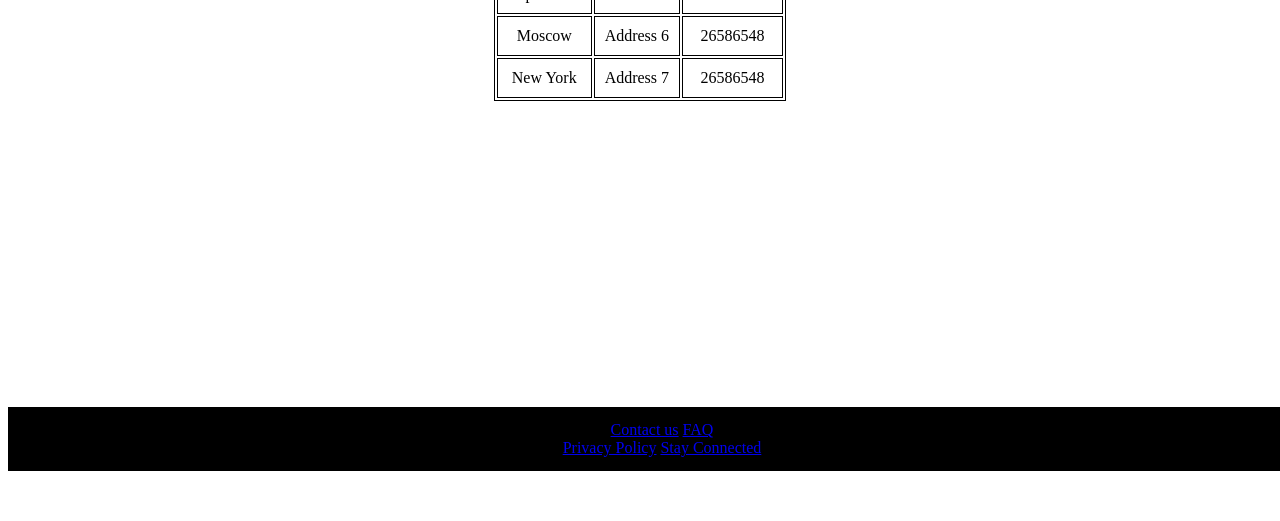
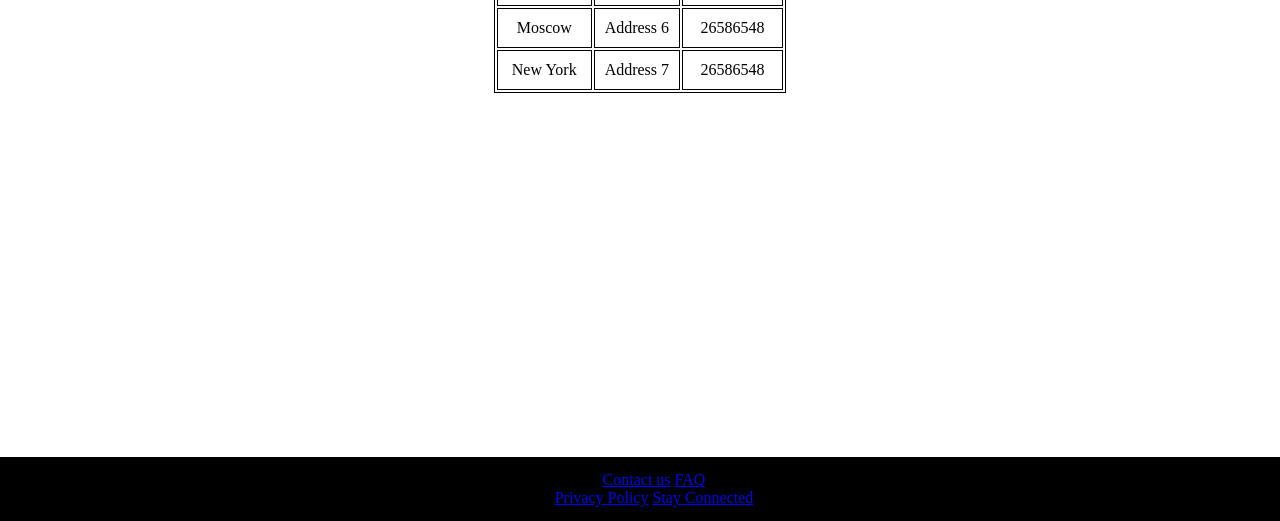
Before and after one commit to Azurion7/AirlineWebsite, a PHP site: page /contactinfo.html in a window 1280 px wide. Shown: the part 329-850 px from the top of the page. Before the commit the page ends 800 px from the top, so only its background shows below. Run offline with PHP 8.4, Linux system fonts and the light colour scheme.

Commit message:
something

```diff
--- a/contactinfo.html
+++ b/contactinfo.html
@@ -5,14 +5,14 @@
 	<meta charset="utf-8">
 	<meta name="viewport" content="width=device-width, initial-scale=1">
 	<link rel="stylesheet" type="text/css" href="styling.css" />
+
+	<header>
+		<img src="https://dribbble.com/shots/2021168-Google-Flights">  The Airlines
+	</header>
 </head>
 
 <body>
-
-	<header>
-			<img src="https://dribbble.com/shots/2021168-Google-Flights">  The Airlines
-	</header>
-
+<div id="ci-container">
 	<ul class="drop-ul">
 		<li><a href="#">Log In</a></li>
 		<li>
@@ -88,8 +88,7 @@
 	</table>
 	</div>
 
-
-	<footer class="footer">
+<footer class="footer">
 		<a href="#">Contact us</a>
 		<a href="#">FAQ</a>
 		<br>
@@ -97,6 +96,7 @@
 		<a href="#">Stay Connected</a>
 	</footer>
 
+</div>
 </body>
 
 </html>
--- a/styling.css
+++ b/styling.css
@@ -1,3 +1,13 @@
+html, body {
+	margin:0;
+	padding:0;
+	height:100%;
+ }
+ #ci-container {
+	min-height:100%;
+	position:relative;
+ }
+
 findFlightButton:link, a:visited {
   background-color: #f44336;
   color: white;
@@ -97,13 +107,8 @@
 
 form {
 	background-color: white;
-<<<<<<< HEAD
-	width: 250px;
-	box-shadow: 0 4px 8px 0 rgba(0, 0, 0, 0.2), 0 6px 20px 0 rgba(0, 0, 0, 0.19);
-=======
 	width: 350px;
   	box-shadow: 0 4px 8px 0 rgba(0, 0, 0, 0.2), 0 6px 20px 0 rgba(0, 0, 0, 0.19);
->>>>>>> 2aba8403b9c3a8c38bb8c3507b9c7660ee6e4396
   	z-index:1;
   	padding: 25px;
   	border-radius: 25px;
@@ -136,14 +141,15 @@
   padding:14px;
 }
 
+
 .footer {
-	position: fixed;
+	position: absolute;
 	background-color: black;
 	color: white;
 	text-align: center;
 	padding: 14px;
-	bottom: 0px;
-	width: 100%;
+	bottom:0;
+	width:100%;
 }
 
 /* Contact Page */
@@ -152,6 +158,7 @@
 	position:relative;
 	border: 1px solid black;
 	margin-top: 20px;
+	margin-bottom: 20px;
   	margin-left: auto;
   	margin-right: auto;
 }
```
Also changed, not shown: homepage.html (+6 -4 lines).
